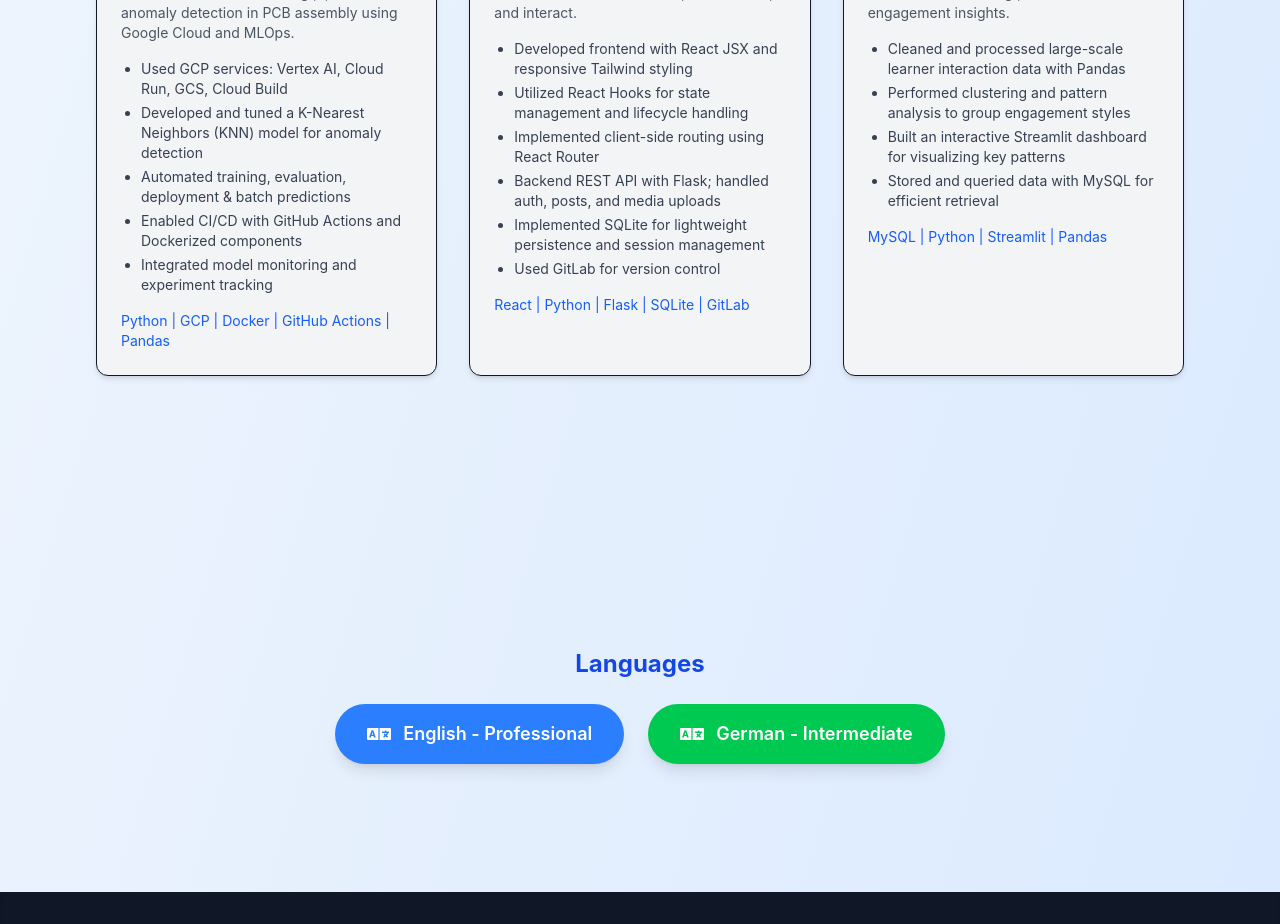
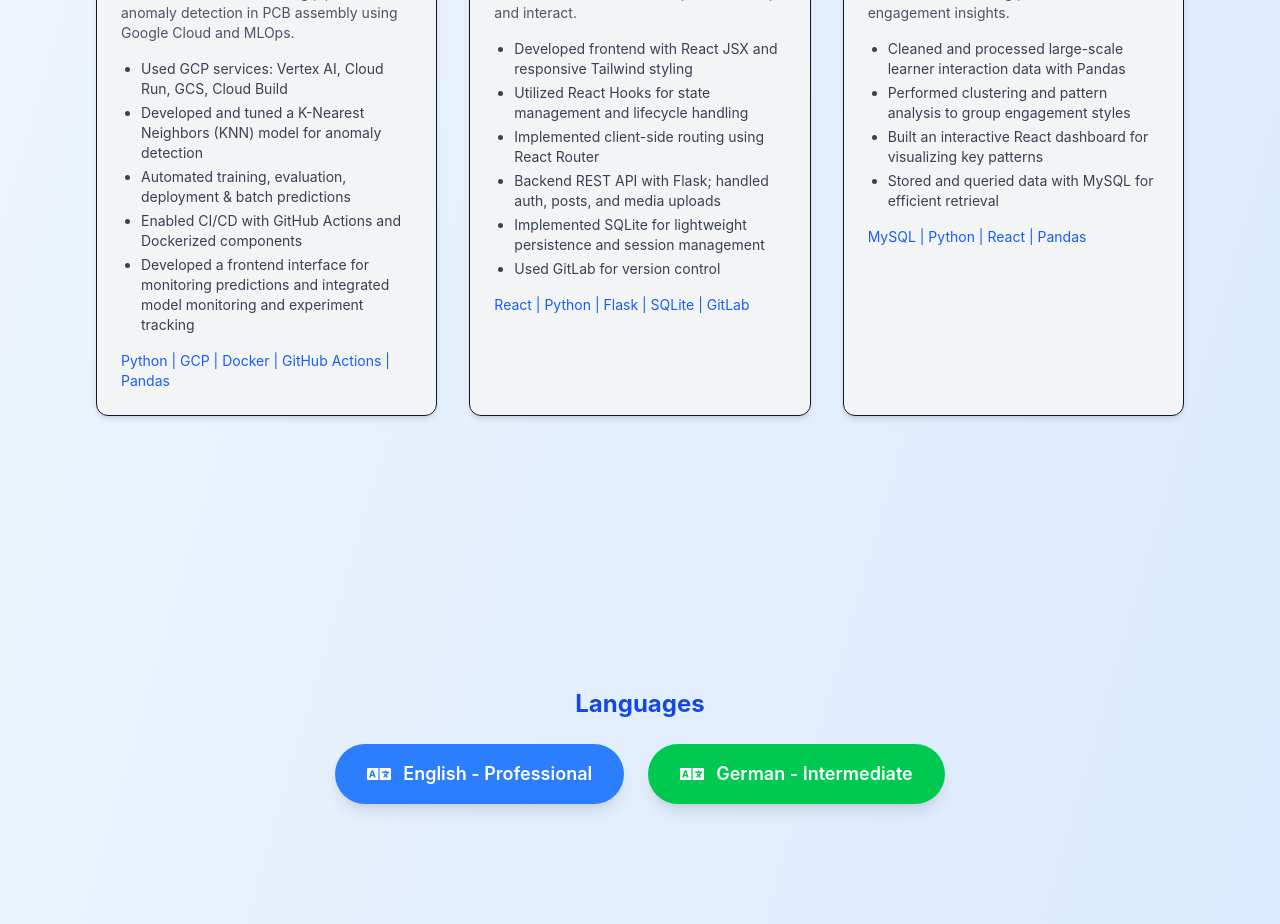
Before and after one commit to abhishrey/abhishrey.github.io, a React (Vite) app in the folder my-portfolio/: page / in a window 1280 px wide. Shown: the part 3360-4284 px from the top of the page. Built offline with nearby package versions, Linux system fonts and the light colour scheme.

Commit message:
update projects

```diff
--- a/my-portfolio/src/components/Projects.jsx
+++ b/my-portfolio/src/components/Projects.jsx
@@ -23,7 +23,7 @@
               <li>Developed and tuned a K-Nearest Neighbors (KNN) model for anomaly detection</li>
               <li>Automated training, evaluation, deployment & batch predictions</li>
               <li>Enabled CI/CD with GitHub Actions and Dockerized components</li>
-              <li>Integrated model monitoring and experiment tracking</li>
+              <li>Developed a frontend interface for monitoring predictions and integrated model monitoring and experiment tracking</li>
             </ul>
             <span className="text-blue-600 text-sm mt-4 block">Python | GCP | Docker | GitHub Actions | Pandas</span>
           </div>
@@ -54,10 +54,10 @@
             <ul className="text-gray-700 text-sm mt-4 list-disc list-outside pl-5 space-y-1">
               <li>Cleaned and processed large-scale learner interaction data with Pandas</li>
               <li>Performed clustering and pattern analysis to group engagement styles</li>
-              <li>Built an interactive Streamlit dashboard for visualizing key patterns</li>
+              <li>Built an interactive React dashboard for visualizing key patterns</li>
               <li>Stored and queried data with MySQL for efficient retrieval</li>
             </ul>
-            <span className="text-blue-600 text-sm mt-4 block">MySQL | Python | Streamlit | Pandas</span>
+            <span className="text-blue-600 text-sm mt-4 block">MySQL | Python | React | Pandas</span>
           </div>
         </div>
       </div>
```
